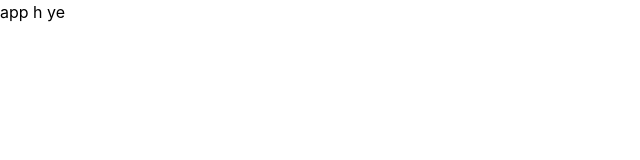
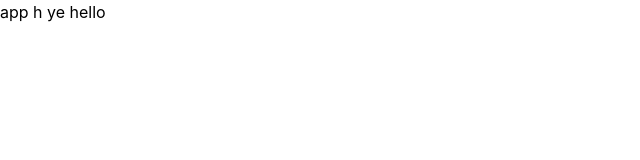
Before and after one commit to yashsharmayy/MyPortfolio, a React (Vite) app: page / in a window 1280 px wide. Shown: the top 160 px of the page, without its empty margins (0-640 px from the left). Built offline with nearby package versions, Linux system fonts and the light colour scheme.

Commit message:
update greeting in App component

```diff
--- a/src/App.jsx
+++ b/src/App.jsx
@@ -3,7 +3,7 @@ import React from 'react'
 const App = () => {
   return (
     <div>
-      app h ye
+      app h ye hello
     </div>
   )
 }
```
